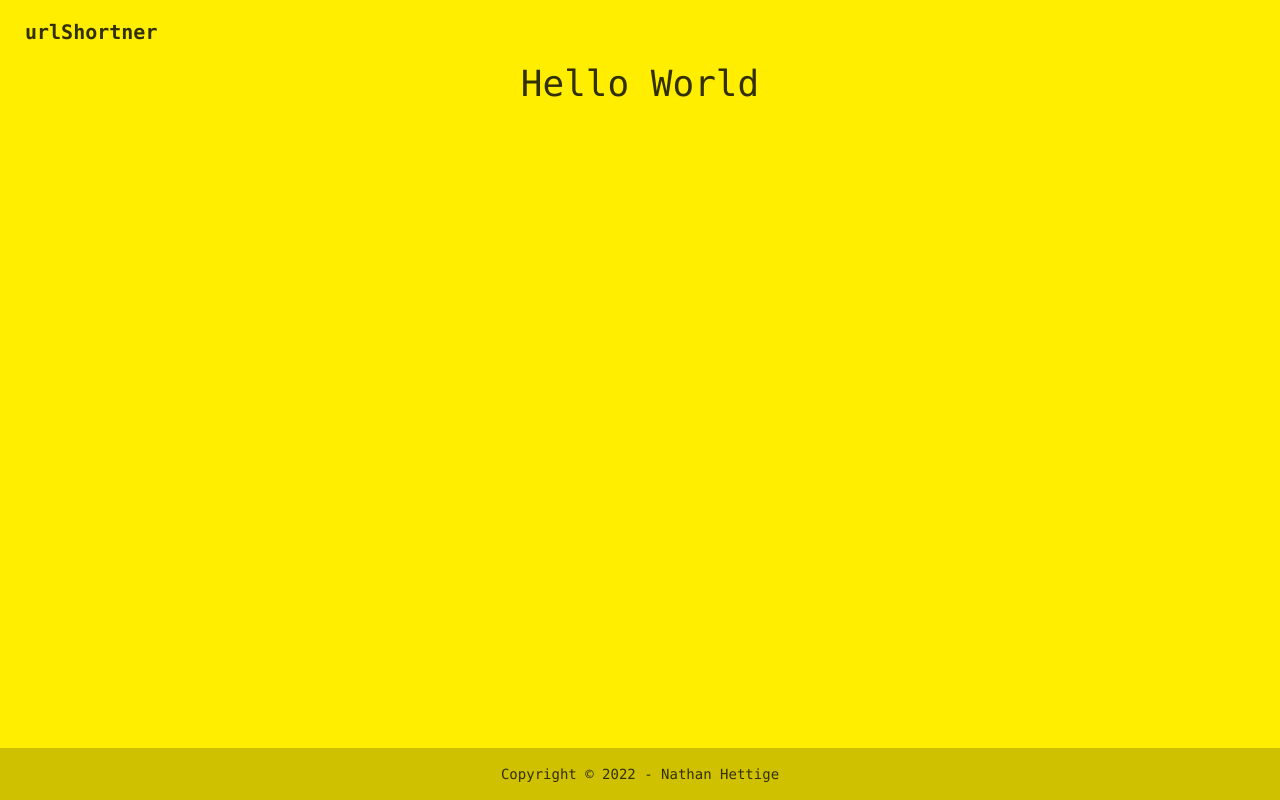
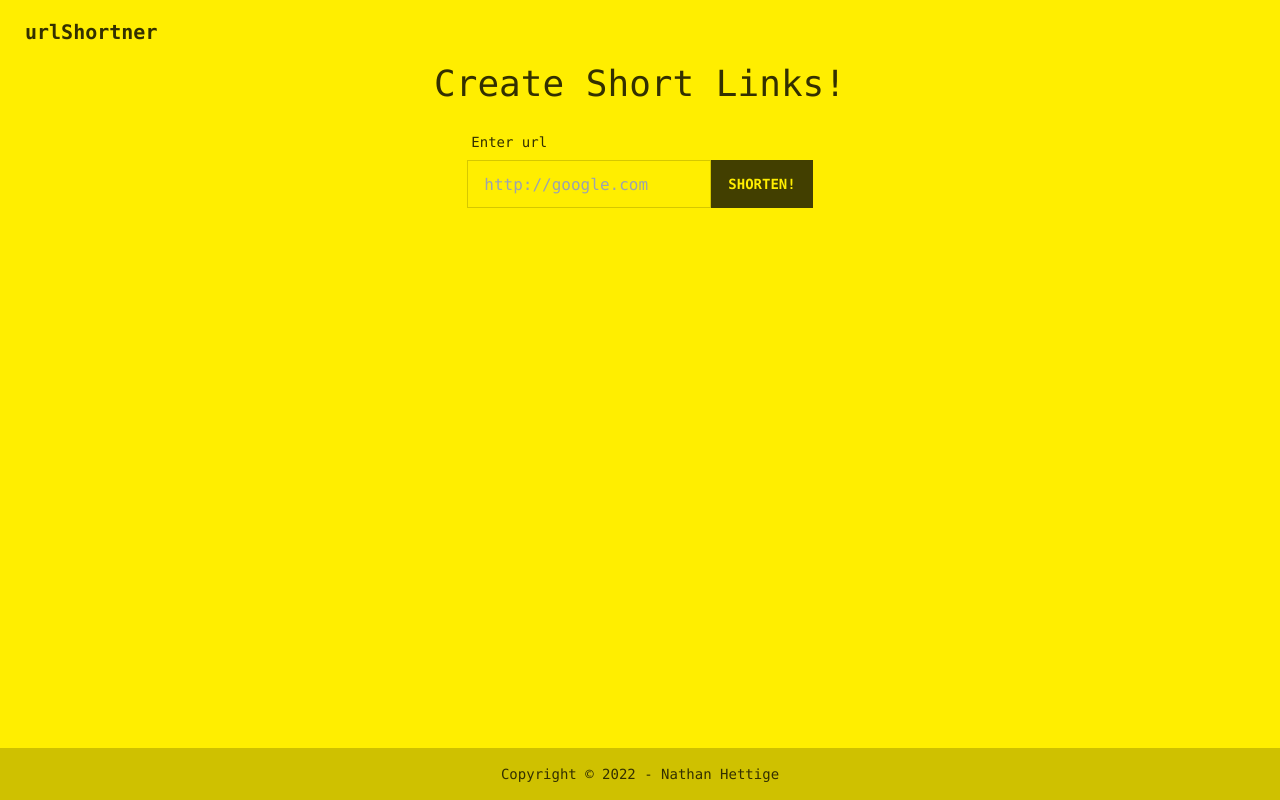
Before and after one commit to nathanhettige/urlshortner, a React (Vite) app in the folder frontend/: page / in a window 1280 px wide. Built offline with nearby package versions, Linux system fonts and the light colour scheme.

Commit message:
Mock up a simple page

```diff
--- a/frontend/src/App.tsx
+++ b/frontend/src/App.tsx
@@ -1,10 +1,32 @@
+/* eslint-disable jsx-a11y/label-has-associated-control */
 import PageLayout from './components/PageLayout';
 
 function App() {
+  const Form = () => {
+    return (
+      <div className="form-control">
+        <label className="label">
+          <span className="label-text">Enter url</span>
+        </label>
+        <label className="input-group">
+          <input
+            type="text"
+            placeholder="http://google.com"
+            className="input input-bordered"
+          />
+          <button className="btn">Shorten!</button>
+        </label>
+      </div>
+    );
+  };
+
   return (
     <>
       <PageLayout>
-        <h1 className="text-4xl text-center">Hello World</h1>
+        <section className="flex flex-col items-center gap-5 h-full">
+          <h1 className="text-4xl">Create Short Links!</h1>
+          <Form />
+        </section>
       </PageLayout>
     </>
   );
```
